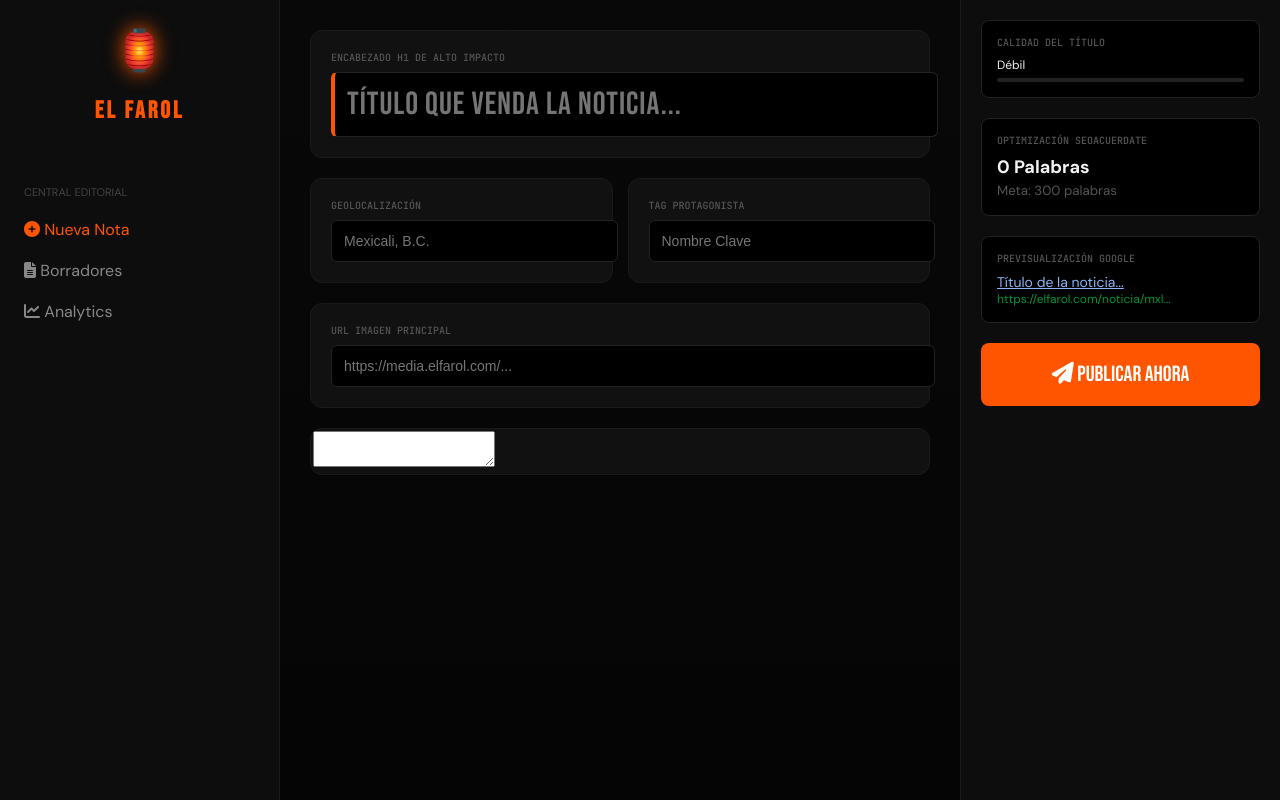
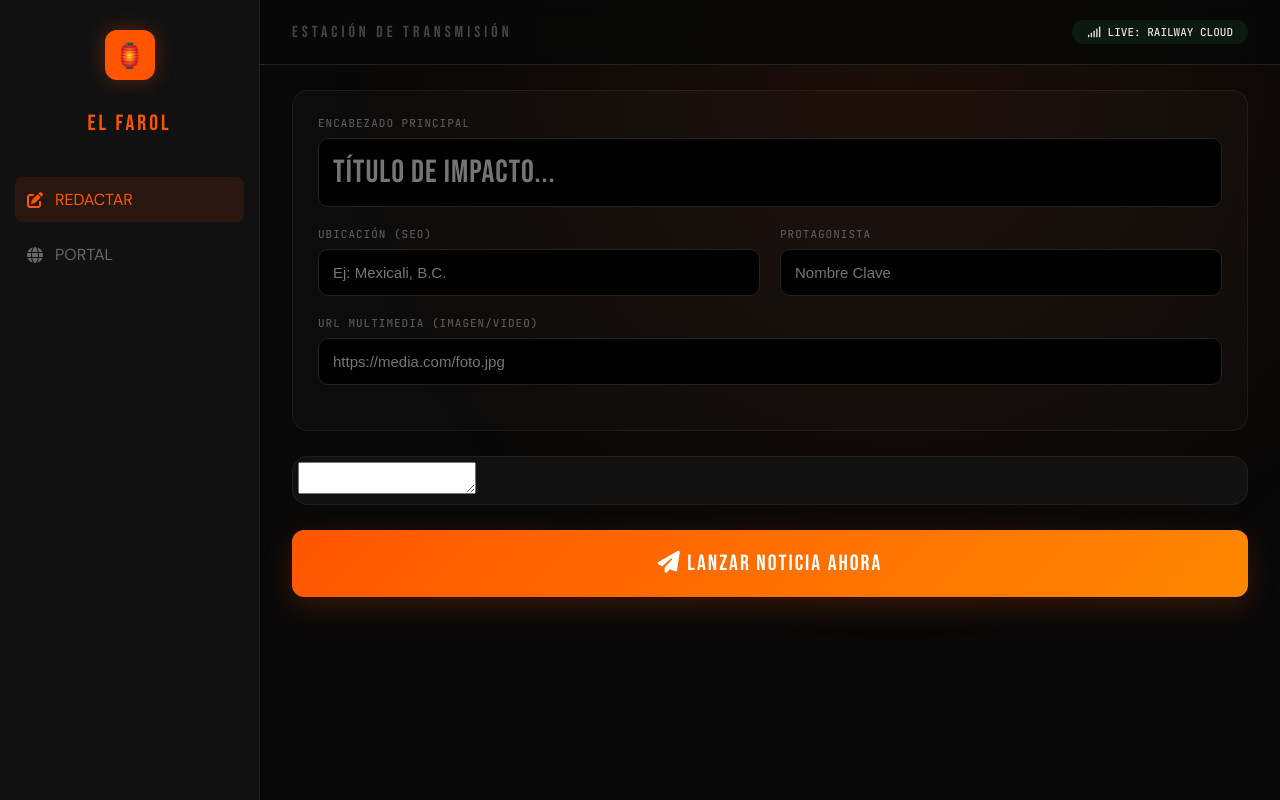
Before and after one commit to josecolor/farol-web., a Flask app: page /admin in a window 1280 px wide. Run offline with Flask 3, Linux system fonts and the light colour scheme; the visitor is signed in with stand-in values (Sample User, id 1); data that the repository does not hold is empty; some libraries are stand-ins or nearby versions.

Commit message:
Update admin.html

```diff
--- a/templates/admin.html
+++ b/templates/admin.html
@@ -3,253 +3,131 @@
 <head>
   <meta charset="UTF-8">
   <meta name="viewport" content="width=device-width, initial-scale=1.0">
-  <title>Central de Noticias | El Farol</title>
-
+  <title>Editor Maestro | El Farol al Día</title>
   <link rel="preconnect" href="https://fonts.googleapis.com">
-  <link href="https://fonts.googleapis.com/css2?family=Bebas+Neue&family=DM+Sans:wght@400;500;700&family=JetBrains+Mono:wght@500&display=swap" rel="stylesheet">
+  <link href="https://fonts.googleapis.com/css2?family=Bebas+Neue&family=DM+Sans:wght@400;500&family=JetBrains+Mono:wght@500&display=swap" rel="stylesheet">
   <link rel="stylesheet" href="https://cdnjs.cloudflare.com/ajax/libs/font-awesome/6.5.0/css/all.min.css">
   <script src="https://cdnjs.cloudflare.com/ajax/libs/tinymce/6.8.3/tinymce.min.js"></script>
 
 <style>
-:root {
-  --naranja: #FF5500;
-  --bg: #050505;
-  --surface: #0d0d0d;
-  --borde: #1a1a1a;
-  --texto: #f2f2f2;
-  --glow: 0 0 20px rgba(255, 85, 0, 0.2);
-}
+  :root { --naranja: #FF5500; --bg: #080808; --surface: #111; --borde: #222; --texto: #E8E0D4; --sidebar-w: 260px; }
+  *, *::before, *::after { box-sizing: border-box; margin: 0; padding: 0; }
+  body { font-family: 'DM Sans', sans-serif; background: var(--bg); color: var(--texto); display: flex; min-height: 100vh; overflow-x: hidden; }
 
-body {
-  font-family: 'DM Sans', sans-serif;
-  background: var(--bg);
-  color: var(--texto);
-  display: grid;
-  grid-template-columns: 280px 1fr 320px; /* DISEÑO DE TRES COLUMNAS PROFESIONAL */
-  height: 100vh;
-  margin: 0;
-  overflow: hidden;
-}
+  /* Efecto de luz de fondo */
+  body::before { content: ''; position: fixed; inset: 0; background: radial-gradient(circle at 70% 10%, rgba(255,85,0,0.08) 0%, transparent 50%); pointer-events: none; }
 
-/* SIDEBAR IZQUIERDO */
-.sidebar {
-  background: var(--surface);
-  border-right: 1px solid var(--borde);
-  padding: 24px;
-  display: flex;
-  flex-direction: column;
-}
+  .sidebar { width: var(--sidebar-w); height: 100vh; background: var(--surface); position: fixed; border-right: 1px solid var(--borde); display: flex; flex-direction: column; z-index: 100; }
+  .logo-mark { width: 50px; height: 50px; background: var(--naranja); border-radius: 12px; display: flex; align-items: center; justify-content: center; font-size: 24px; box-shadow: 0 0 20px rgba(255,85,0,0.3); margin: 30px auto; }
 
-.logo-container {
-  text-align: center;
-  margin-bottom: 40px;
-}
+  .main-content { margin-left: var(--sidebar-w); width: calc(100% - var(--sidebar-w)); position: relative; padding-bottom: 50px; }
+  .topbar { padding: 0 32px; height: 65px; display: flex; align-items: center; justify-content: space-between; border-bottom: 1px solid var(--borde); background: rgba(8,8,8,0.9); backdrop-filter: blur(10px); sticky; top: 0; }
 
-.logo-mark {
-  font-size: 40px;
-  filter: drop-shadow(0 0 10px var(--naranja));
-}
+  .card { background: rgba(255,255,255,0.02); border: 1px solid rgba(255,255,255,0.06); border-radius: 16px; margin: 25px 32px; padding: 25px; }
+  .field { display: flex; flex-direction: column; gap: 8px; margin-bottom: 20px; }
+  .field label { font-family: 'JetBrains Mono'; font-size: 11px; color: #555; text-transform: uppercase; letter-spacing: 1px; }
 
-/* COLUMNA CENTRAL (EDITOR) */
-.editor-zone {
-  overflow-y: auto;
-  padding: 30px;
-  background: linear-gradient(to bottom, #080808, #050505);
-}
+  .field input { background: #000; border: 1px solid var(--borde); color: #fff; padding: 14px; border-radius: 10px; font-size: 15px; transition: 0.3s; }
+  .field input:focus { border-color: var(--naranja); outline: none; box-shadow: 0 0 10px rgba(255,85,0,0.1); }
 
-.card {
-  background: #111;
-  border: 1px solid var(--borde);
-  border-radius: 12px;
-  padding: 20px;
-  margin-bottom: 20px;
-}
+  #titulo-input { font-family: 'Bebas Neue'; font-size: 32px; color: var(--naranja); letter-spacing: 1px; }
 
-input, select {
-  background: #000;
-  border: 1px solid #222;
-  color: #fff;
-  padding: 12px;
-  border-radius: 6px;
-  width: 100%;
-  font-size: 14px;
-}
+  .btn-publish { background: linear-gradient(135deg, var(--naranja), #FF8800); color: #fff; border: none; padding: 20px; border-radius: 12px; font-family: 'Bebas Neue'; font-size: 22px; letter-spacing: 2px; cursor: pointer; width: 100%; transition: 0.3s; box-shadow: 0 10px 30px rgba(255,85,0,0.2); }
+  .btn-publish:hover { transform: translateY(-3px); box-shadow: 0 15px 40px rgba(255,85,0,0.4); }
 
-#titulo-input {
-  font-family: 'Bebas Neue';
-  font-size: 32px;
-  letter-spacing: 1px;
-  border-left: 4px solid var(--naranja);
-}
-
-/* COLUMNA DERECHA (MÉTRICAS SEO) */
-.seo-panel {
-  background: var(--surface);
-  border-left: 1px solid var(--borde);
-  padding: 20px;
-  display: flex;
-  flex-direction: column;
-  gap: 20px;
-}
-
-.metric-box {
-  background: #000;
-  padding: 15px;
-  border-radius: 8px;
-  border: 1px solid #222;
-}
-
-.metric-title {
-  font-size: 10px;
-  font-family: 'JetBrains Mono';
-  color: #555;
-  text-transform: uppercase;
-  margin-bottom: 8px;
-  display: block;
-}
-
-.score-bar {
-  height: 4px;
-  background: #222;
-  border-radius: 2px;
-  overflow: hidden;
-}
-
-.score-fill {
-  height: 100%;
-  width: 0%;
-  background: var(--naranja);
-  transition: width 0.5s;
-}
-
-.btn-publish {
-  background: var(--naranja);
-  color: #fff;
-  border: none;
-  padding: 18px;
-  border-radius: 8px;
-  font-family: 'Bebas Neue';
-  font-size: 22px;
-  cursor: pointer;
-  width: 100%;
-  transition: 0.3s;
-}
-
-.btn-publish:hover {
-  transform: scale(1.02);
-  box-shadow: 0 0 30px rgba(255, 85, 0, 0.4);
-}
+  .tox-tinymce { border-radius: 12px !important; border: 1px solid var(--borde) !important; }
 </style>
 </head>
 <body>
 
 <aside class="sidebar">
-  <div class="logo-container">
-    <div class="logo-mark">🏮</div>
-    <h2 style="font-family:'Bebas Neue'; letter-spacing:3px; color:var(--naranja)">EL FAROL</h2>
-  </div>
-  <nav>
-    <div style="color: #444; font-size: 11px; margin-bottom: 10px;">CENTRAL EDITORIAL</div>
-    <div style="color: var(--naranja); padding: 10px 0;"><i class="fas fa-plus-circle"></i> Nueva Nota</div>
-    <div style="color: #888; padding: 10px 0;"><i class="fas fa-file-alt"></i> Borradores</div>
-    <div style="color: #888; padding: 10px 0;"><i class="fas fa-chart-line"></i> Analytics</div>
+  <div class="logo-mark">🏮</div>
+  <div style="text-align:center; font-family:'Bebas Neue'; font-size:22px; color:var(--naranja); letter-spacing:3px;">EL FAROL</div>
+  <nav style="margin-top:40px; padding:0 15px;">
+    <a href="#" style="text-decoration:none; color:var(--naranja); display:flex; gap:12px; align-items:center; padding:12px; background:rgba(255,85,0,0.1); border-radius:8px;"><i class="fas fa-edit"></i> REDACTAR</a>
+    <a href="/" style="text-decoration:none; color:#666; display:flex; gap:12px; align-items:center; padding:12px; margin-top:10px;"><i class="fas fa-globe"></i> PORTAL</a>
   </nav>
 </aside>
 
-<main class="editor-zone">
-  <form method="POST" action="/admin" id="main-form">
+<div class="main-content">
+  <header class="topbar">
+    <span style="font-family:'Bebas Neue'; letter-spacing:4px; color:#444">ESTACIÓN DE TRANSMISIÓN</span>
+    <div style="color:var(--verde); font-size:11px; font-family:'JetBrains Mono'; background:rgba(34,197,94,0.1); padding:5px 15px; border-radius:20px;"><i class="fas fa-signal"></i> LIVE: RAILWAY CLOUD</div>
+  </header>
+
+  <form method="POST" action="/admin" id="noticia-form">
     <input type="hidden" name="contenido" id="hidden-content">
 
     <div class="card">
-      <span class="metric-title">Encabezado H1 de Alto Impacto</span>
-      <input type="text" id="titulo-input" name="titulo" placeholder="TÍTULO QUE VENDA LA NOTICIA..." onkeyup="updateSEO()">
-    </div>
+      <div class="field">
+        <label>Encabezado Principal</label>
+        <input type="text" id="titulo-input" name="titulo" placeholder="TÍTULO DE IMPACTO..." required>
+      </div>
 
-    <div style="display:grid; grid-template-columns: 1fr 1fr; gap:15px; margin-bottom: 20px;">
-      <div class="card" style="margin:0">
-        <span class="metric-title">Geolocalización</span>
-        <input type="text" name="ciudad" placeholder="Mexicali, B.C." required>
+      <div style="display:grid; grid-template-columns: 1fr 1fr; gap:20px;">
+        <div class="field">
+          <label>Ubicación (SEO)</label>
+          <input type="text" name="ciudad" placeholder="Ej: Mexicali, B.C." required>
+        </div>
+        <div class="field">
+          <label>Protagonista</label>
+          <input type="text" name="protagonista" placeholder="Nombre Clave" required>
+        </div>
       </div>
-      <div class="card" style="margin:0">
-        <span class="metric-title">TAG Protagonista</span>
-        <input type="text" name="protagonista" placeholder="Nombre Clave" required>
+
+      <div class="field">
+        <label>URL Multimedia (Imagen/Video)</label>
+        <input type="text" name="multimedia" placeholder="https://media.com/foto.jpg">
       </div>
     </div>
 
-    <div class="card">
-      <span class="metric-title">URL Imagen Principal</span>
-      <input type="text" name="multimedia" placeholder="https://media.elfarol.com/..." required>
+    <div class="card" style="padding:5px; background: #111;">
+       <textarea id="tinymce-editor"></textarea>
     </div>
 
-    <div class="card" style="padding: 2px;">
-      <textarea id="full-editor"></textarea>
+    <div style="padding: 0 32px;">
+      <button type="submit" class="btn-publish" onclick="validarYEnviar(event)">
+        <i class="fas fa-paper-plane"></i> LANZAR NOTICIA AHORA
+      </button>
     </div>
   </form>
-</main>
-
-<aside class="seo-panel">
-  <div class="metric-box">
-    <span class="metric-title">Calidad del Título</span>
-    <div id="titulo-status" style="font-size: 12px; margin-bottom: 5px;">Débil</div>
-    <div class="score-bar"><div id="title-bar" class="score-fill"></div></div>
-  </div>
-
-  <div class="metric-box">
-    <span class="metric-title">Optimización SEOacuerdate</span>
-    <div style="font-size: 18px; font-weight: bold;" id="word-count">0 Palabras</div>
-    <small style="color:#555">Meta: 300 palabras</small>
-  </div>
-
-  <div class="metric-box">
-    <span class="metric-title">Previsualización Google</span>
-    <div style="color:#8ab4f8; font-size:14px; text-decoration:underline;" id="google-preview">Título de la noticia...</div>
-    <div style="color:#009432; font-size:12px;">https://elfarol.com/noticia/mxl...</div>
-  </div>
-
-  <button type="submit" form="main-form" class="btn-publish" onclick="prepararEnvio(event)">
-    <i class="fas fa-paper-plane"></i> PUBLICAR AHORA
-  </button>
-</aside>
+</div>
 
 <script>
+// Inicialización Segura de TinyMCE
 tinymce.init({
-  selector: '#full-editor',
-  height: '55vh',
+  selector: '#tinymce-editor',
+  height: 480,
   skin: 'oxide-dark',
   content_css: 'dark',
   plugins: 'advlist autolink lists link image charmap preview anchor searchreplace visualblocks code fullscreen insertdatetime media table help wordcount',
   toolbar: 'undo redo | blocks | bold italic forecolor | alignleft aligncenter alignright alignjustify | bullist numlist | removeformat | code',
   branding: false,
-  setup: function(ed) {
-    ed.on('keyup', function() {
-      const count = ed.plugins.wordcount.getCount();
-      document.getElementById('word-count').innerText = count + " Palabras";
+  setup: function (editor) {
+    editor.on('change', function () {
+      editor.save(); // Sincronización inmediata
     });
   }
 });
 
-function updateSEO() {
-  const val = document.getElementById('titulo-input').value;
-  const bar = document.getElementById('title-bar');
-  const preview = document.getElementById('google-preview');
+function validarYEnviar(e) {
+  e.preventDefault();
 
-  preview.innerText = val || "Título de la noticia...";
-  let score = Math.min(val.length * 2, 100);
-  bar.style.width = score + "%";
+  // 1. Forzar a TinyMCE a guardar su contenido en el textarea
+  const contenidoHTML = tinymce.get('tinymce-editor').getContent();
 
-  if(score > 60) bar.style.background = "#22C55E";
-  else bar.style.background = "#FF5500";
-}
-
-function prepararEnvio(e) {
-  e.preventDefault();
-  const content = tinymce.get('full-editor').getContent();
-  if(content.length < 50) {
-    alert("Director, la noticia es demasiado corta para competir.");
+  // 2. Validación de seguridad
+  if (contenidoHTML.length < 20) {
+    alert("Director, el cuerpo de la noticia está vacío o es demasiado corto.");
     return;
   }
-  document.getElementById('hidden-content').value = content;
-  document.getElementById('main-form').submit();
+
+  // 3. INYECTAR EL CONTENIDO EN EL INPUT OCULTO 'contenido'
+  document.getElementById('hidden-content').value = contenidoHTML;
+
+  // 4. DISPARAR FORMULARIO
+  console.log("Sincronizando con Railway...");
+  document.getElementById('noticia-form').submit();
 }
 </script>
 </body>
```
